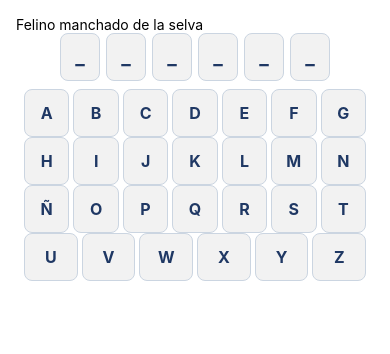
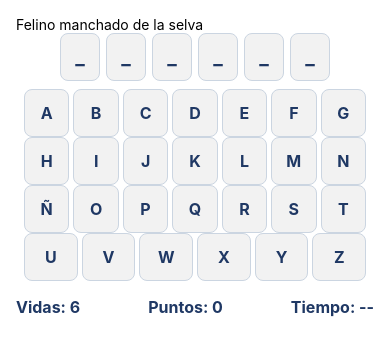
Before and after one commit to JustoYbueno23/Ahorcado-App, a React Native app: screen /Juego in a window 390 px wide. Shown: the top 354 px of the page. Built offline with nearby package versions, Linux system fonts and the light colour scheme.

Commit message:
Marcador con vidas puntos y tiempo

```diff
--- a/src/components/Marcador.js
+++ b/src/components/Marcador.js
@@ -0,0 +1,27 @@
+import React from 'react';
+import { Text, View, StyleSheet } from 'react-native';
+import { colores } from '../theme/colores';
+
+export default function Marcador({vidas, puntaje, tiempo}) {
+    return(
+        <View style={styles.contenedor}>
+            <Text style={styles.texto}>Vidas: {vidas}</Text>
+            <Text style={styles.texto}>Puntos: {puntaje}</Text>
+            <Text style={styles.texto}>Tiempo: {tiempo == null ? '--': tiempo}</Text>
+        </View>
+    );
+}
+
+const styles = StyleSheet.create({
+    contenedor: {
+        flexDirection: 'row',
+        justifyContent: 'space-between',
+        paddingVertical: 8,
+    },
+
+    texto: {
+        fontSize: 16,
+        fontWeight: 'bold',
+        color: colores.encabezado
+    },
+})
--- a/src/screens/JuegoScreen.js
+++ b/src/screens/JuegoScreen.js
@@ -4,11 +4,13 @@ import useJuego from '../hooks/useJuego'
 import Teclado from '../components/Teclado';
 import PalabraOculta from '../components/PalabraOculta';
 import { SafeAreaView } from "react-native-safe-area-context";
+import Marcador from '../components/Marcador';
 
 export default function JuegoScreen({ route }) {
     const categoria = route.params ? route.params.categoria : 'Aleatoria';
     const nivel = route.params ? route.params.nivel : 'Facil';
-    const { palabra, pista, elegirPalabra, procesar, aciertos, fallos, ganado, perdido} = useJuego(categoria, nivel);
+    const { palabra, pista, elegirPalabra, procesar, aciertos, fallos,
+        errores, puntaje, tiempo, ganado, perdido} = useJuego(categoria, nivel);
 
     React.useEffect(() => {
         elegirPalabra();
@@ -21,6 +23,7 @@ export default function JuegoScreen({ route }) {
             {perdido ? <Text>{perdido}</Text> : null}
             <PalabraOculta palabra={palabra} aciertos={aciertos} />
             <Teclado procesar={procesar} aciertos={aciertos} fallos={fallos}/>
+            <Marcador vidas={6 - errores} puntaje={puntaje} tiempo={tiempo}/>
         </SafeAreaView>
     );
 
```
